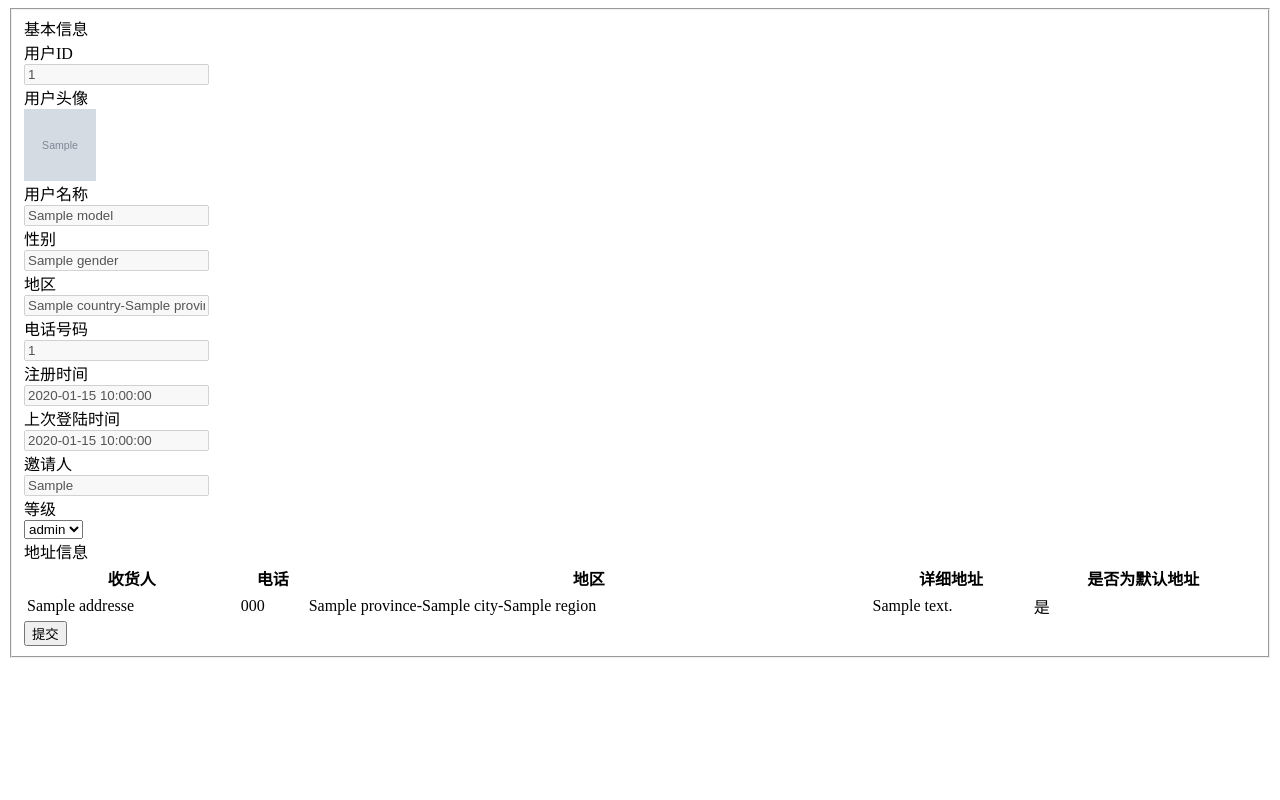
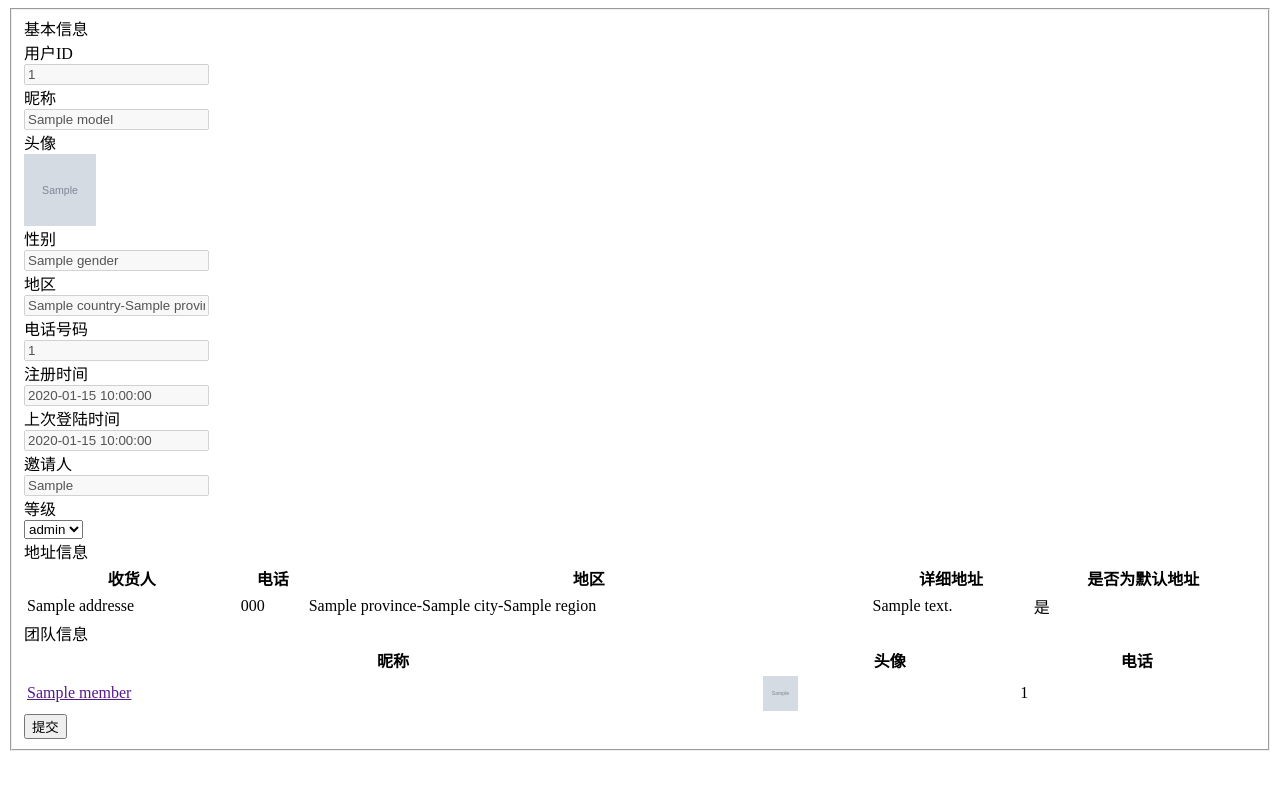
Before and after one commit to yilong90/panda_php, a PHP site: the page made by source/application/store/view/user/edit.php in a window 1280 px wide. Run offline with PHP 8.4, Linux system fonts and the light colour scheme; the template is opened without the code that fills it: most values are stand-ins (such as "Sample title", 1, 10 or a date in 2020); grey boxes marked "Sample" are stand-in pictures; data that the repository does not hold is empty.

Commit message:
新增用户详情页，展示团队信息

```diff
--- a/source/application/store/controller/User.php
+++ b/source/application/store/controller/User.php
@@ -43,7 +43,8 @@ class User extends Controller
             foreach ($model->address as $v) {
                 $addresses[] = UserAddress::detail($user_id, $v->address_id);
             }
-            return $this->fetch('edit', compact('model', 'invited_user', 'levels', 'addresses'));
+            $members = $model->getTeamMember($user_id);
+            return $this->fetch('edit', compact('model', 'invited_user', 'levels', 'addresses', 'members'));
         }
         // 更新记录
         if ($model->edit($this->postData('user'))) {
--- a/source/application/store/view/user/edit.php
+++ b/source/application/store/view/user/edit.php
@@ -16,16 +16,16 @@
                                 </div>
                             </div>
                             <div class="am-form-group">
-                                <label class="am-u-sm-3 am-u-lg-2 am-form-label form-require">用户头像 </label>
+                                <label class="am-u-sm-3 am-u-lg-2 am-form-label form-require">昵称 </label>
                                 <div class="am-u-sm-9 am-u-end">
-                                    <img src="<?= $model['avatarUrl'] ?>" width="72" height="72" alt="">
+                                    <input disabled type="text" class="tpl-form-input" name="user[nickName]"
+                                           value="<?= $model['nickName'] ?>" required>
                                 </div>
                             </div>
                             <div class="am-form-group">
-                                <label class="am-u-sm-3 am-u-lg-2 am-form-label form-require">用户名称 </label>
+                                <label class="am-u-sm-3 am-u-lg-2 am-form-label form-require">头像 </label>
                                 <div class="am-u-sm-9 am-u-end">
-                                    <input disabled type="text" class="tpl-form-input" name="user[nickName]"
-                                           value="<?= $model['nickName'] ?>" required>
+                                    <img src="<?= $model['avatarUrl'] ?>" width="72" height="72" alt="">
                                 </div>
                             </div>
                             <div class="am-form-group">
@@ -116,8 +116,38 @@
                                         <?php endif; ?>
                                         </tbody>
                                     </table>
+                            </div>
 
+                            <div class="widget-head am-cf">
+                                <div class="widget-title am-fl">团队信息</div>
                             </div>
+                            <div class="order-list am-scrollable-horizontal am-u-sm-12 am-margin-top-xs">
+                                <table width="100%" class="am-table am-table-centered
+                            am-text-nowrap am-margin-bottom-xs">
+                                    <thead>
+                                    <tr>
+                                        <th>昵称</th>
+                                        <th>头像</th>
+                                        <th>电话</th>
+                                    </tr>
+                                    </thead>
+                                    <tbody>
+                                    <?php if ($members): foreach ($members as $member): ?>
+                                        <tr>
+                                            <td>
+                                                <a href="<?= url('user/edit', ['user_id' => $member['user_id']]) ?>">
+                                                    <?= $member['nickName'] ?>
+                                                </a>
+                                            </td>
+                                            <td><img src="<?= $member['avatarUrl'] ?>" width="35" height="35" alt=""></td>
+                                            <td><?= $member['phone_number'] ?></td>
+                                        </tr>
+                                    <?php endforeach; ?>
+                                    <?php endif; ?>
+                                    </tbody>
+                                </table>
+                            </div>
+
                             <div class="am-form-group">
                                 <div class="am-u-sm-9 am-u-sm-push-3 am-margin-top-lg">
                                     <button type="submit" class="j-submit am-btn am-btn-secondary">提交
```
Also changed, not shown: source/application/common/model/User.php (+7 -0 lines).
